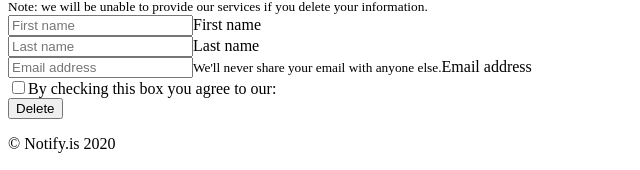
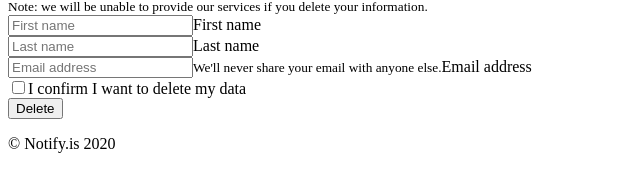
Before and after one commit to oliverproud/notify.is, a Next.js app: page /delete in a window 1280 px wide. Shown: the part 161-331 px from the top of the page, without its empty margins (0-640 px from the left). Built offline with nearby package versions, Linux system fonts and the light colour scheme.

Commit message:
update label

```diff
--- a/pages/delete.js
+++ b/pages/delete.js
@@ -136,7 +136,7 @@ export default function Delete() {
                   }`}
                 />
                 <label htmlFor="acceptTerms" className="custom-control-label">
-                  By checking this box you agree to our:
+                  I confirm I want to delete my data
                 </label>
                 <ErrorMessage
                   component="div"
```
